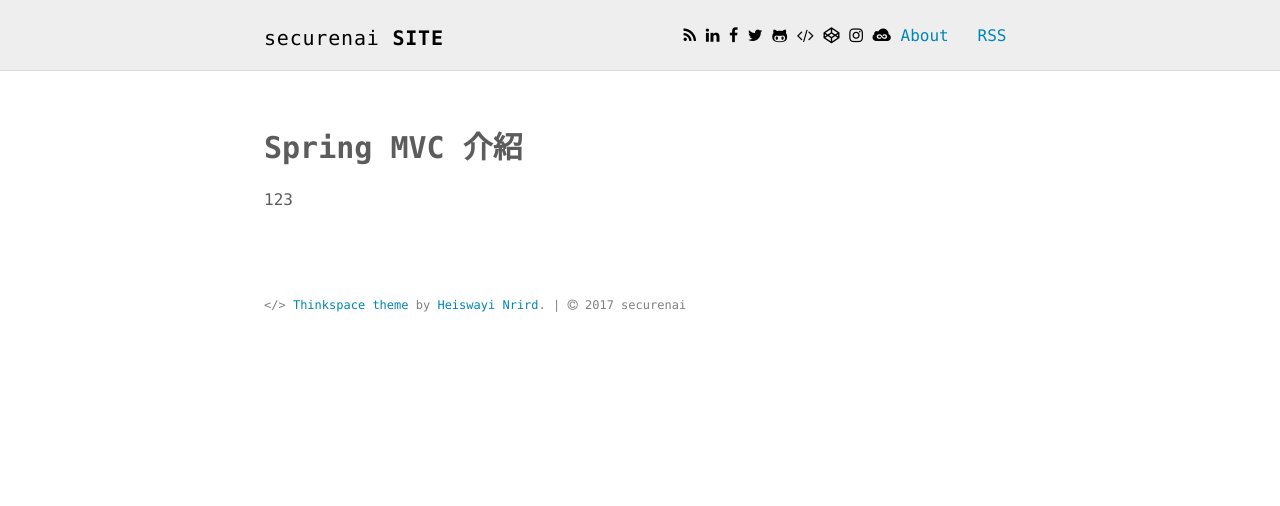
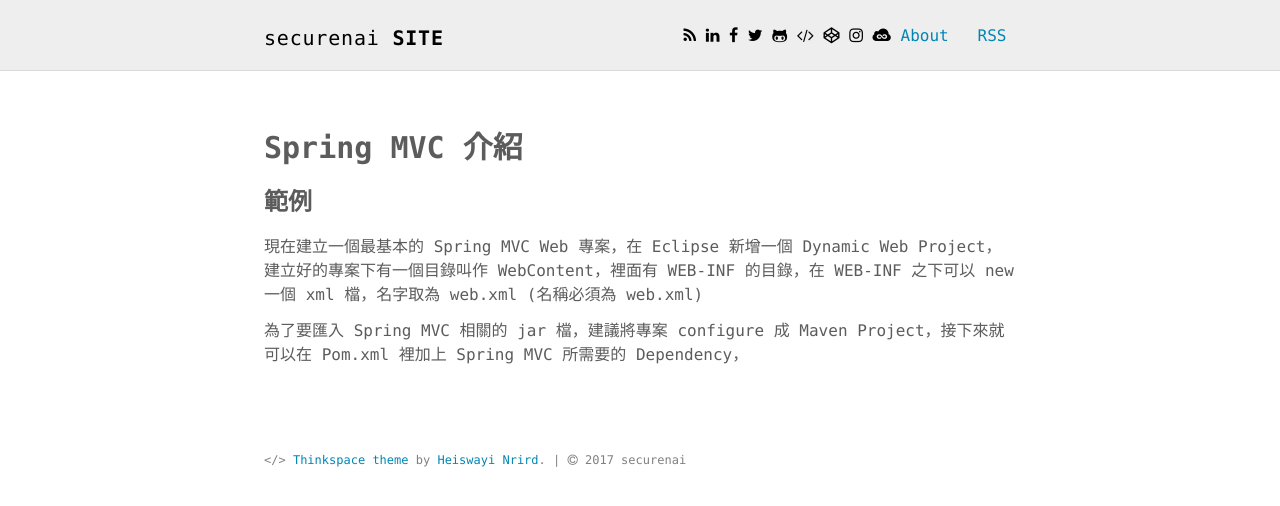
Before and after one commit to securenai/securenai.github.io, a Jekyll site: the page built from spring/spring_mvc_page01.md, in a window 1280 px wide. Shown: the top 506 px of the page. Built offline with Jekyll 4.4.1, drawn with Linux system fonts in a browser that asks for light colours; our own code applies the rules of GitHub Pages for plain Markdown files.

Commit message:
Update spring_mvc_page01.md

```diff
--- a/spring/spring_mvc_page01.md
+++ b/spring/spring_mvc_page01.md
@@ -12,4 +12,7 @@ comments: true
 published: true
 ---
 
-123
+### 範例
+現在建立一個最基本的 Spring MVC Web 專案，在 Eclipse 新增一個 Dynamic Web Project，建立好的專案下有一個目錄叫作 WebContent，裡面有 WEB-INF 的目錄，在 WEB-INF 之下可以 new 一個 xml 檔，名字取為 web.xml (名稱必須為 web.xml)
+
+為了要匯入 Spring MVC 相關的 jar 檔，建議將專案 configure 成 Maven Project，接下來就可以在 Pom.xml 裡加上 Spring MVC 所需要的 Dependency，
```
